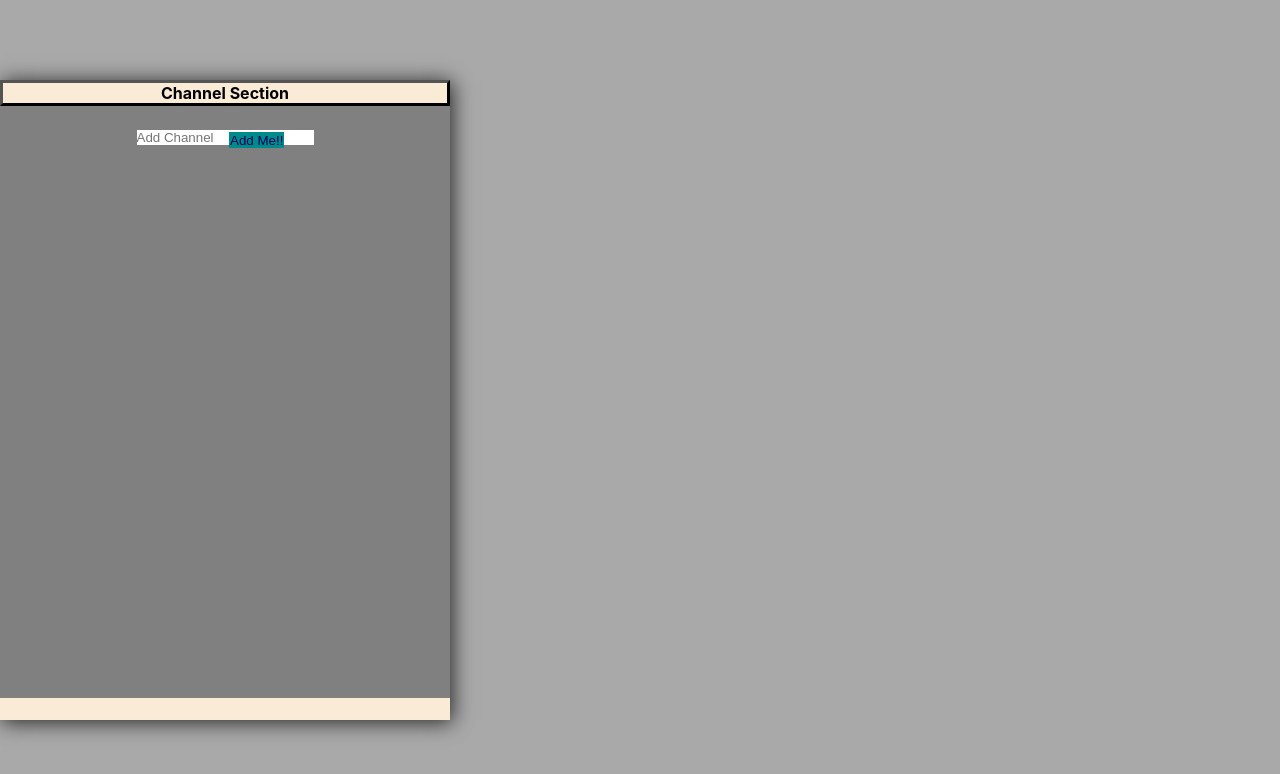
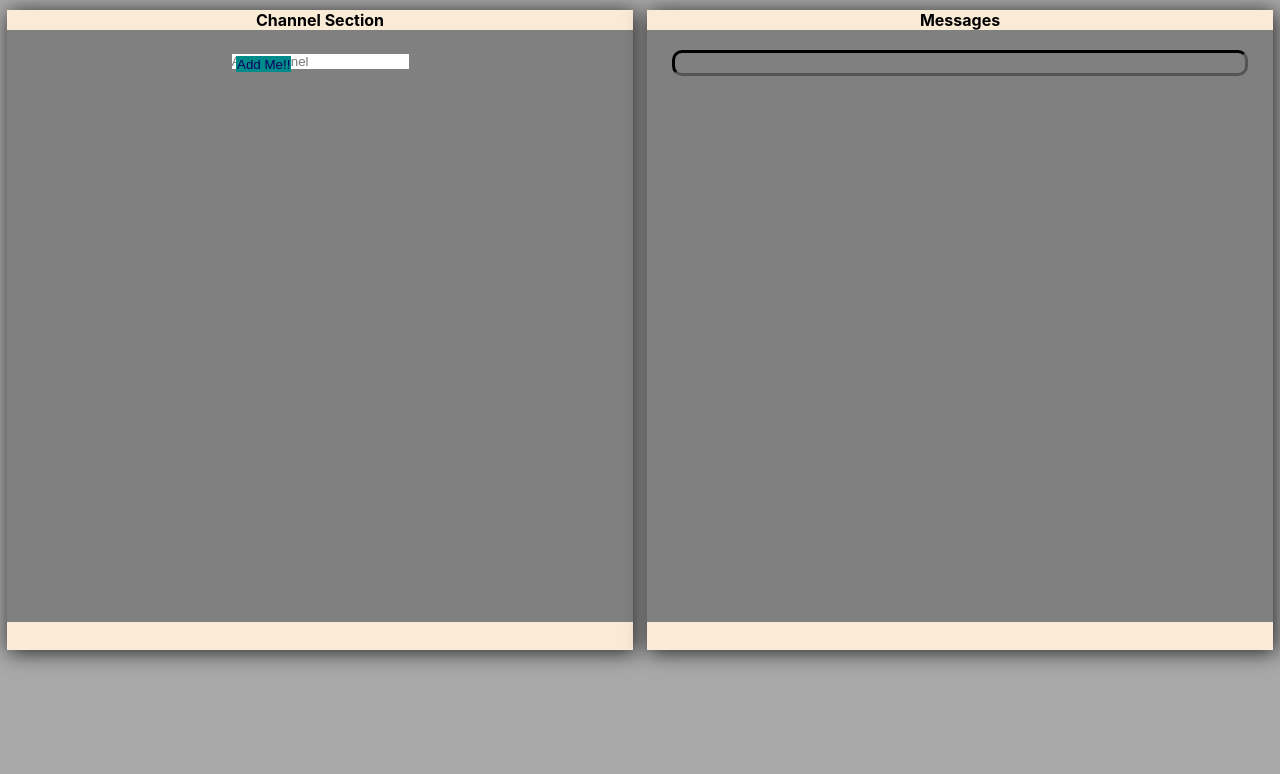
Before and after one commit to josuemartinezlinkedin/go-react-real-time, a React (Create React App) app: page / in a window 1280 px wide. Shown: the top 774 px of the page. Built offline with nearby package versions, Linux system fonts and the light colour scheme.

Commit message:
added some styling for messages component and added in active channel prop

```diff
--- a/src/App.tsx
+++ b/src/App.tsx
@@ -1,6 +1,6 @@
 import './App.css';
 import {useState, useRef} from 'react'
-import ChannelSection from './Components';
+import {ChannelSection, MessagesSection} from './Components';
 
 type nameOfChannel = {
   name: string;
@@ -26,6 +26,7 @@ function App() {
     <div className="App">
       <header className="App-header"/>
         <ChannelSection addChannel={addChannel} channelList={channelList} setActiveChannel={setActiveChannel} activeChannel={activeChannel}/>
+      <MessagesSection activeChannel={activeChannel} />
     </div>
   );
 }
--- a/src/Components/ChannelSection/channel-section.component.tsx
+++ b/src/Components/ChannelSection/channel-section.component.tsx
@@ -23,7 +23,7 @@ return (
         <div className="channel-section_header">
             <h4 className="channel-section_header-tag">Channel Section</h4>
         </div>
-        <div className="channel-section-area">
+        <div className="channel-section_channel_list">
             <ChannelList listOfChannels={channelList} setActiveChannel={setActiveChannel} activeChannel={activeChannel}/>
             <ChannelForm addChannel={addChannel} />
         </div>
--- /dev/null
+++ b/src/Components/MessagesSection/messages-section.component.tsx
@@ -0,0 +1,24 @@
+import React from 'react'
+type MessagesSectionProps = {
+    activeChannel: string
+}
+
+function MessagesSection({activeChannel}: MessagesSectionProps) {
+  return (
+    <div className='messages-section'>
+        <div className="messages-section_header">
+            <h4 className='messages_section_header-tag'>Messages</h4>
+        </div>
+        <div className="message-section_messages_box" >
+            <h3 className='channel_name_messages'>{activeChannel}</h3>
+        </div>
+    </div>
+  )
+}
+
+export default MessagesSection
+
+    // < div className = "channel-section_channel_list" >
+    //         <ChannelList listOfChannels={channelList} setActiveChannel={setActiveChannel} activeChannel={activeChannel}/>
+    //         <ChannelForm addChannel={addChannel} />
+    //     </div >
--- a/src/Components/index.tsx
+++ b/src/Components/index.tsx
@@ -1,3 +1,4 @@
 import ChannelSection from "./ChannelSection/channel-section.component";
+import MessagesSection from "./MessagesSection/messages-section.component";
 
-export default ChannelSection
+export {ChannelSection, MessagesSection}
--- a/src/index.css
+++ b/src/index.css
@@ -13,34 +13,53 @@ body {
     */
     height: 100vh;
     background-color: darkgray;
-    display: flex;
-    justify-content: left;
-    align-items: center;
+
 }
 
 code {
   font-family: source-code-pro, Menlo, Monaco, Consolas, 'Courier New',
     monospace;
 }
+.App {
+  display: flex;
+  flex-direction: row;
+  flex-wrap: wrap;
+  width: 100%;
+  justify-content: space-around;
+}
+
+/*
+
+******************************************************************************************************************************
+******************************************************************************************************************************
+******************************************************************************************************************************
+                                Channel Section Component styles
+******************************************************************************************************************************
+******************************************************************************************************************************
+******************************************************************************************************************************
+*/
 
 .channel-section {
     width: 450px;
     height: 80vh;
+    margin: 10px 7px;
     display: flex;
     flex-direction: column;
+    flex-basis: 100%;
+    flex: 1;
     box-shadow: 2px 2px 20px rgba(0,0,0,0.8);
-    background-color:antiquewhite
+    background-color:antiquewhite;
 }
-.channel-section-area {
-    flex: 1;
+.channel-section_channel_list {
     background-color: grey;
     padding: 20px 25px;
     overflow: auto;
     max-height: 74vh;
+    height: 100%;
 }
 .channel-section_header {
   text-align: center;
-    border: 3px outset black;
+    /* border: 3px outset black; */
 }
 
 /* .channel-section_header-tag {
@@ -65,6 +84,7 @@ code {
   border-radius: 10px;
   margin-bottom: 15px;
   cursor: pointer;
+  text-align: center;
 }
 
 
@@ -97,3 +117,107 @@ code {
   background-color: aquamarine;
   color:hotpink
 }
+
+
+/*
+
+******************************************************************************************************************************
+******************************************************************************************************************************
+******************************************************************************************************************************
+                                Message Section Component styles
+******************************************************************************************************************************
+******************************************************************************************************************************
+******************************************************************************************************************************
+*/
+
+
+.messages-section {
+    width: 450px;
+    height: 80vh;
+    margin: 10px 7px;
+    display: flex;
+    flex-direction: column;
+    flex-basis: 100%;
+    flex: 1;
+    box-shadow: 2px 2px 20px rgba(0, 0, 0, 0.8);
+    background-color: antiquewhite
+}
+
+.message-section_messages_box {
+background-color: grey;
+padding: 20px 25px;
+height: 100%;
+overflow: auto;
+max-height: 74vh;
+}
+
+.messages-section_header {
+  text-align: center;
+  /* border: 3px inset black; */
+}
+.channel_name_messages {
+  padding: 10px;
+  color: antiquewhite;
+  border-radius: 10px;
+  margin-bottom: 15px;
+  cursor: pointer;
+  text-align: center;
+  border: 3px inset black;
+}
+/* .messages_header-tag {} */
+/*
+
+{
+  padding: 10px;
+  color: black;
+  width: fit-content;
+  border-radius: 10px;
+  margin-bottom: 15px;
+  cursor: pointer;
+}
+/*
+.channel_name:hover {
+  color: antiquewhite;
+}
+
+.channel_name-active {
+  padding: 10px;
+  color: antiquewhite;
+  width: fit-content;
+  border-radius: 10px;
+  margin-bottom: 15px;
+  cursor: pointer;
+}
+
+
+
+.channel-list-item {
+  list-style-type: none;
+
+}
+
+.channel-form .channel-form_input {
+  border: none;
+  outline: none;
+  cursor: pointer;
+}
+
+.channel-form_bttn {
+  position: relative;
+  display: flex;
+  flex-direction: row;
+  height: 16px;
+  border: 1.5px solid darkcyan;
+  background-color: darkcyan;
+  color: rgb(6, 1, 93);
+  z-index: 289;
+  margin-left: 25.5vh;
+  margin-top: -1.8vh;
+  cursor: pointer;
+}
+
+.channel-form_bttn:hover {
+  border: 1.5px solid aqua;
+  background-color: aquamarine;
+  color: hotpink
+} */
```
